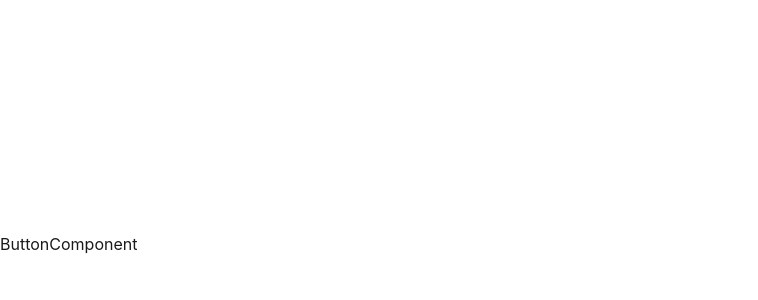
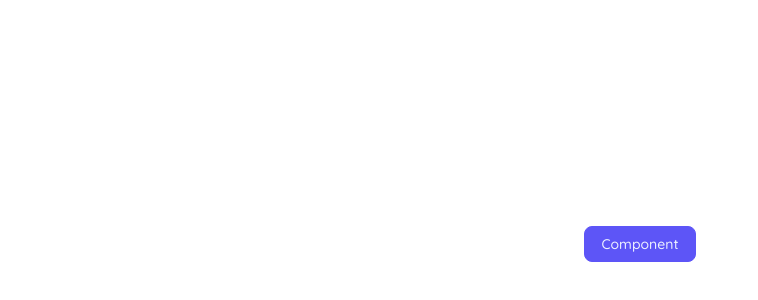
Before and after one commit to victorgbaye/primis-ui, a React (Vite) app: page /components/button in a window 1280 px wide. Shown: the part 156-456 px from the top of the page, without its empty margins (0-758 px from the left). Built offline with nearby package versions, Linux system fonts and the light colour scheme.

Commit message:
Button component

```diff
--- /dev/null
+++ b/src/components/Button.tsx
@@ -0,0 +1,26 @@
+import styled from 'styled-components'
+
+export const Button = styled.button`
+    /* Style */
+    background: var(--Base-2-Primary, #5D55F7);
+    color: var(--Base-2-Highlight, #EDF1FF);
+    padding: 0px var(--SM, 16px);
+    border-radius: var(--XS, 8px);
+    border: 1px solid #5D55F7;
+    display: flex;
+    height: 36px;
+    justify-content: center;
+    align-items: center;
+    gap: var(--SM, 8px);
+    cursor: pointer;
+`;
+interface ExtendedButtonProps{
+    backgroundColor?:string;
+    border?:string;
+    color?:string;
+}
+export const ExtendedButton = styled(Button)<ExtendedButtonProps>`
+    background: ${(props) => props.backgroundColor};
+    border: ${(props) => props.border};
+    color: ${(props) => props.color};
+`
--- a/src/index.css
+++ b/src/index.css
@@ -1,7 +1,16 @@
+@import url('https://fonts.googleapis.com/css2?family=Quicksand:wght@300;400;500;600;700&display=swap');
+*,
+::after,
+::before {
+  margin: 0;
+  padding: 0;
+  box-sizing: border-box;
+}
 :root {
-  font-family: Inter, system-ui, Avenir, Helvetica, Arial, sans-serif;
+  font-family: 'Quicksand', 'Inter', system-ui, Avenir, Helvetica, Arial, sans-serif;
   line-height: 1.5;
   font-weight: 400;
+  font-size: 14px;
 
 
 }
@@ -19,6 +28,7 @@ body {
   margin: 0;
   display: flex;
   place-items: center;
+  justify-content: center;
   min-width: 320px;
   min-height: 100vh;
   color: #1a1a1a;
--- a/src/pages/ButtonComponent.tsx
+++ b/src/pages/ButtonComponent.tsx
@@ -1,7 +1,10 @@
+import { Button } from "../components/Button"
 
 const ButtonComponent = () => {
   return (
-    <div>ButtonComponent</div>
+    <div>
+        <Button>Component</Button>
+    </div>
   )
 }
 
```
